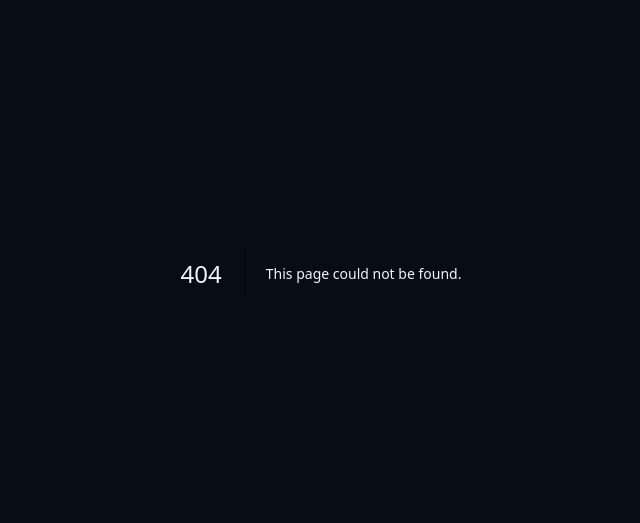
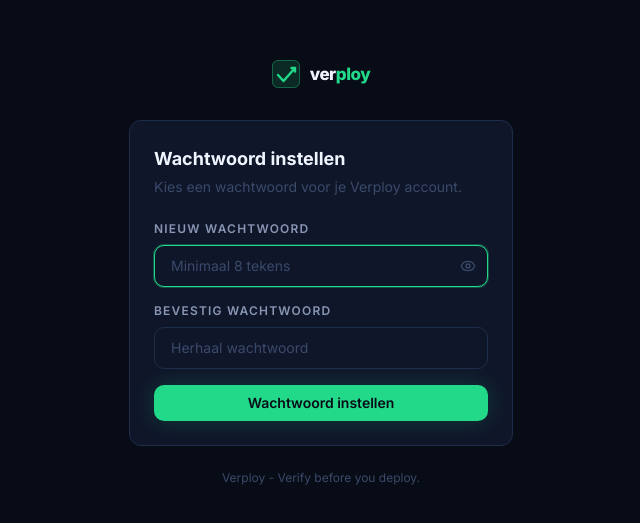
Before and after one commit to mvdb2006-wq/verploy, a Next.js app in the folder dashboard/: page /auth/update-password in a window 1280 px wide. Before the commit this address had no page. Shown: the part 127-650 px from the top of the page, without its empty margins (319-959 px from the left). Built offline with nearby package versions, Linux system fonts and the light colour scheme; no server answers.

Commit message:
feat: add update-password page for password recovery flow

```diff
--- /dev/null
+++ b/dashboard/src/app/auth/update-password/page.tsx
@@ -0,0 +1,127 @@
+'use client'
+
+import { useState } from 'react'
+import { createClient } from '@/lib/supabase/client'
+import { useRouter } from 'next/navigation'
+import { Logo } from '@/components/ui/Logo'
+import { Eye, EyeOff, Loader2 } from 'lucide-react'
+
+export default function UpdatePasswordPage() {
+  const [password, setPassword] = useState('')
+  const [confirm, setConfirm] = useState('')
+  const [showPassword, setShowPassword] = useState(false)
+  const [loading, setLoading] = useState(false)
+  const [error, setError] = useState<string | null>(null)
+  const router = useRouter()
+  const supabase = createClient()
+
+  async function handleSubmit(e: React.FormEvent) {
+    e.preventDefault()
+    setError(null)
+
+    if (password.length < 8) {
+      setError('Wachtwoord moet minimaal 8 tekens bevatten.')
+      return
+    }
+
+    if (password !== confirm) {
+      setError('Wachtwoorden komen niet overeen.')
+      return
+    }
+
+    setLoading(true)
+
+    const { error } = await supabase.auth.updateUser({ password })
+
+    if (error) {
+      setError(error.message)
+      setLoading(false)
+      return
+    }
+
+    router.push('/dashboard')
+    router.refresh()
+  }
+
+  return (
+    <div className="min-h-screen bg-bg flex items-center justify-center p-4">
+      <div className="w-full max-w-sm">
+        <div className="flex justify-center mb-8">
+          <Logo />
+        </div>
+
+        <div className="card">
+          <h1 className="text-lg font-bold text-text mb-1">Wachtwoord instellen</h1>
+          <p className="text-sm text-subtle mb-6">Kies een wachtwoord voor je Verploy account.</p>
+
+          <form onSubmit={handleSubmit} className="space-y-4">
+            <div>
+              <label htmlFor="password" className="label">Nieuw wachtwoord</label>
+              <div className="relative">
+                <input
+                  id="password"
+                  type={showPassword ? 'text' : 'password'}
+                  value={password}
+                  onChange={e => setPassword(e.target.value)}
+                  placeholder="Minimaal 8 tekens"
+                  required
+                  minLength={8}
+                  className="input pr-10"
+                  autoComplete="new-password"
+                  autoFocus
+                />
+                <button
+                  type="button"
+                  onClick={() => setShowPassword(!showPassword)}
+                  className="absolute right-3 top-1/2 -translate-y-1/2 text-subtle hover:text-text transition-colors"
+                  tabIndex={-1}
+                >
+                  {showPassword ? <EyeOff size={16} /> : <Eye size={16} />}
+                </button>
+              </div>
+            </div>
+
+            <div>
+              <label htmlFor="confirm" className="label">Bevestig wachtwoord</label>
+              <input
+                id="confirm"
+                type={showPassword ? 'text' : 'password'}
+                value={confirm}
+                onChange={e => setConfirm(e.target.value)}
+                placeholder="Herhaal wachtwoord"
+                required
+                className="input"
+                autoComplete="new-password"
+              />
+            </div>
+
+            {error && (
+              <div className="px-3 py-2.5 bg-danger/10 border border-danger/20 rounded-lg text-sm text-danger">
+                {error}
+              </div>
+            )}
+
+            <button
+              type="submit"
+              disabled={loading}
+              className="btn btn-primary w-full justify-center"
+            >
+              {loading ? (
+                <>
+                  <Loader2 size={15} className="animate-spin" />
+                  Opslaan...
+                </>
+              ) : (
+                'Wachtwoord instellen'
+              )}
+            </button>
+          </form>
+        </div>
+
+        <p className="text-center text-xs text-subtle mt-6">
+          Verploy - Verify before you deploy.
+        </p>
+      </div>
+    </div>
+  )
+}
```
